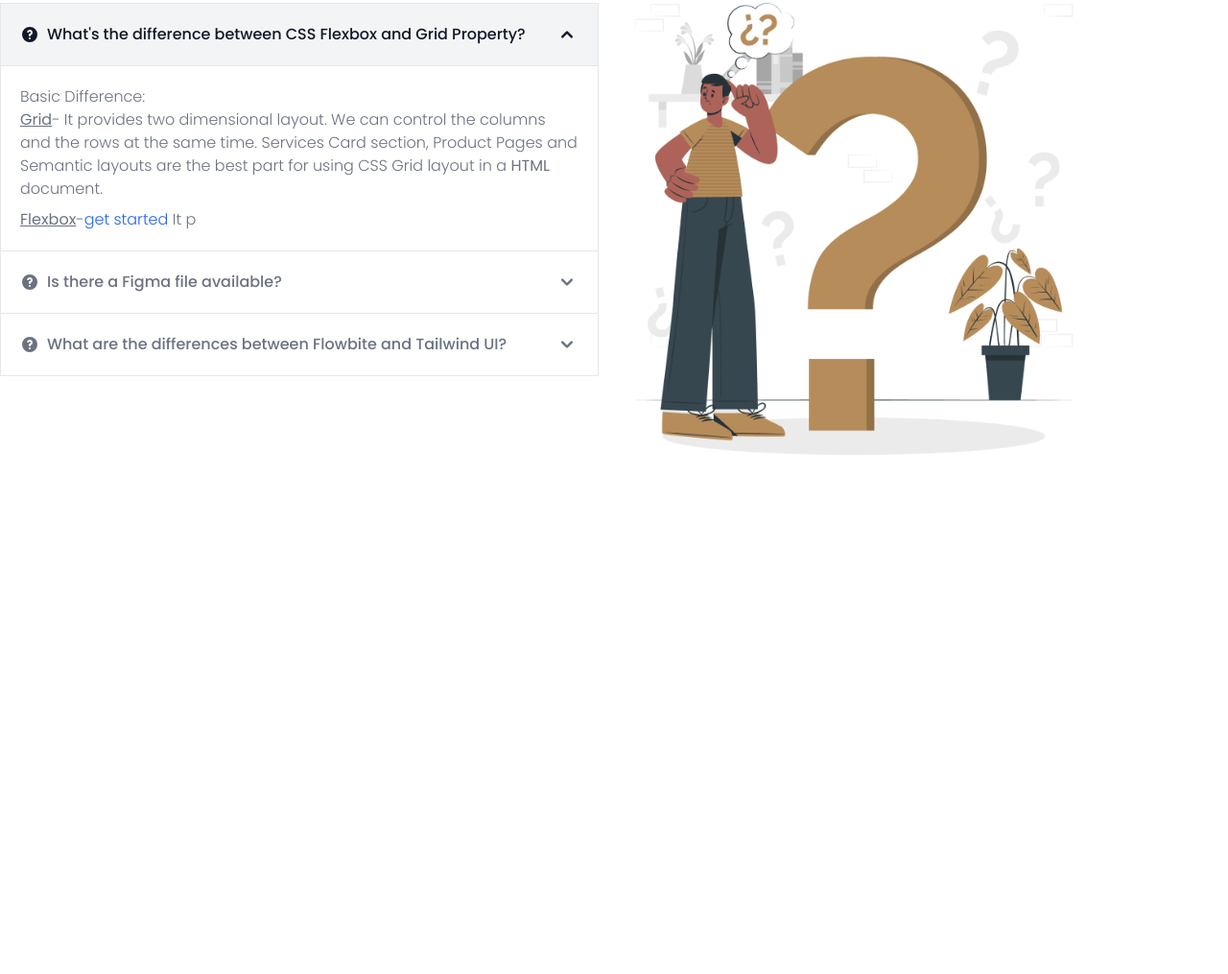
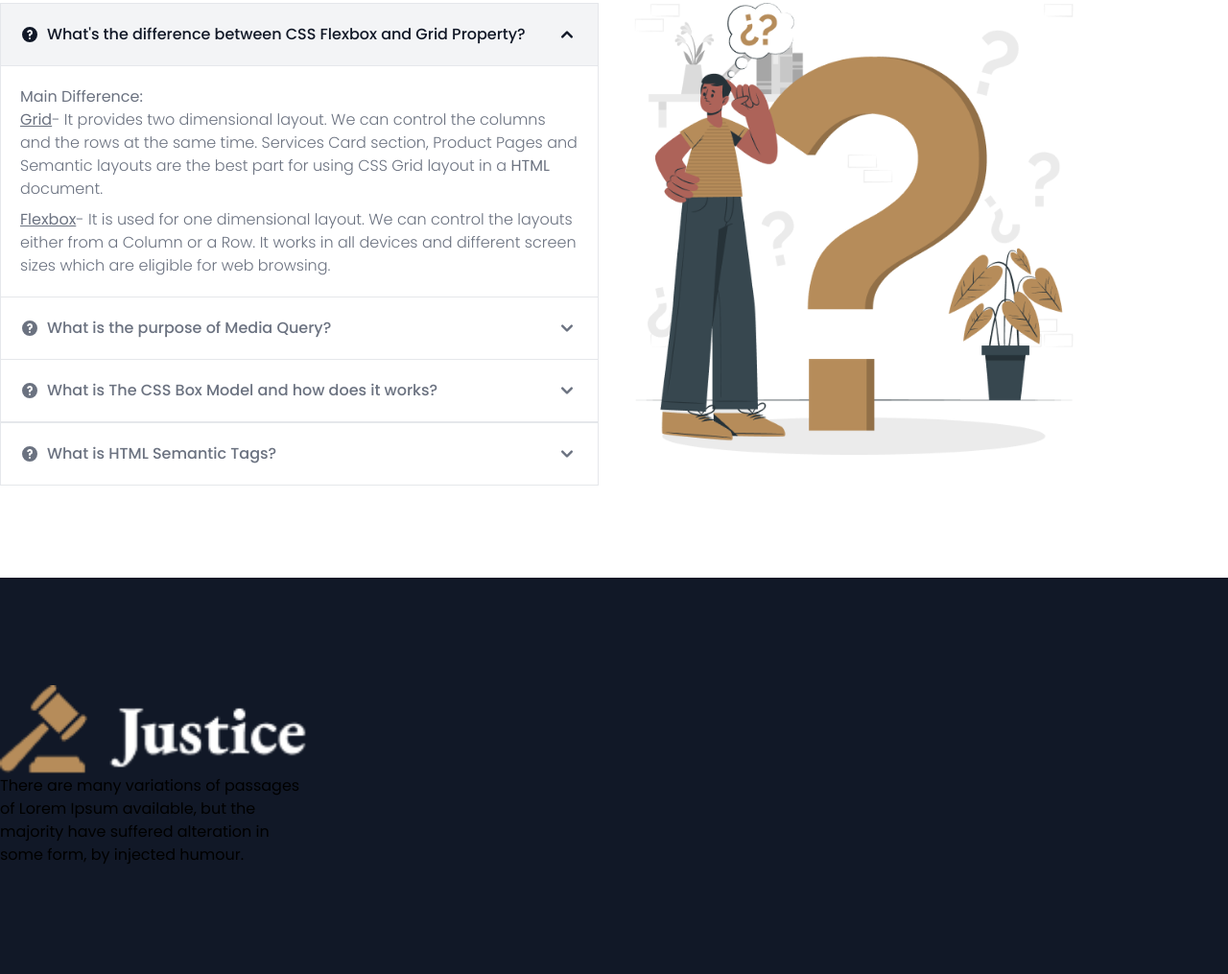
Before and after one commit to mahdi105/Project-C-Legal-House-Justice, a plain HTML site: page index.html in a window 1280 px wide. Shown: the part 2863-3878 px from the top of the page at 96% size. Before the commit the page ends 3433 px from the top, so only its background shows below. Drawn offline with nearby package versions, Linux system fonts and the light colour scheme.

Commit message:
Added the 4 questions to the FAQ's section with their answers using flowbit accordion component

```diff
--- a/index.html
+++ b/index.html
@@ -427,10 +427,8 @@
                     <div id="accordion-open-body-1" class="hidden" aria-labelledby="accordion-open-heading-1">
                         <div
                             class="p-5 font-light border border-b-0 border-gray-200 dark:border-gray-700 dark:bg-gray-900">
-                            <p class="mb-2 text-gray-500 dark:text-gray-400">Basic Difference: <br><Strong><u>Grid</u></Strong>- It provides two dimensional layout. We can control the columns and the rows at the same time. Services Card section, Product Pages and Semantic layouts are the best part for using CSS Grid layout in a <strong>HTML</strong> document.</p>
-                            <p class="text-gray-500 dark:text-gray-400"><strong><u>Flexbox</u></strong>-<a
-                                    href="/docs/getting-started/introduction/"
-                                    class="text-blue-600 dark:text-blue-500 hover:underline">get started</a> It p</p>
+                            <p class="mb-2 text-gray-500 dark:text-gray-400"><strong>Main Difference:</strong> <br><Strong><u>Grid</u></Strong>- It provides two dimensional layout. We can control the columns and the rows at the same time. Services Card section, Product Pages and Semantic layouts are the best part for using CSS Grid layout in a <strong>HTML</strong> document.</p>
+                            <p class="text-gray-500 dark:text-gray-400"><strong><u>Flexbox</u></strong>- It is used for one dimensional layout. We can control the layouts either from a Column or a Row. It works in all devices and different screen sizes which are eligible for web browsing.</p>
                         </div>
                     </div>
                     <h2 id="accordion-open-heading-2">
@@ -443,7 +441,7 @@
                                     <path fill-rule="evenodd"
                                         d="M18 10a8 8 0 11-16 0 8 8 0 0116 0zm-8-3a1 1 0 00-.867.5 1 1 0 11-1.731-1A3 3 0 0113 8a3.001 3.001 0 01-2 2.83V11a1 1 0 11-2 0v-1a1 1 0 011-1 1 1 0 100-2zm0 8a1 1 0 100-2 1 1 0 000 2z"
                                         clip-rule="evenodd"></path>
-                                </svg>Is there a Figma file available?</span>
+                                </svg>What is the purpose of Media Query?</span>
                             <svg data-accordion-icon class="w-6 h-6 shrink-0" fill="currentColor" viewBox="0 0 20 20"
                                 xmlns="http://www.w3.org/2000/svg">
                                 <path fill-rule="evenodd"
@@ -454,13 +452,7 @@
                     </h2>
                     <div id="accordion-open-body-2" class="hidden" aria-labelledby="accordion-open-heading-2">
                         <div class="p-5 font-light border border-b-0 border-gray-200 dark:border-gray-700">
-                            <p class="mb-2 text-gray-500 dark:text-gray-400">Flowbite is first conceptualized and
-                                designed using the Figma software so everything you see in the library has a design
-                                equivalent in our Figma file.</p>
-                            <p class="text-gray-500 dark:text-gray-400">Check out the <a
-                                    href="https://flowbite.com/figma/"
-                                    class="text-blue-600 dark:text-blue-500 hover:underline">Figma design system</a>
-                                based on the utility classes from Tailwind CSS and components from Flowbite.</p>
+                            <p class="text-gray-500 dark:text-gray-400">It allows the designs to adapt in difference devices according their screen sizes. Every visitors visit your website from different device and the screen sizes are different also. <strong><u>CSS Media Query</u></strong> is used to look good and provide the best user experience to all of your visitors from different screen sizes.</p>
                         </div>
                     </div>
                     <h2 id="accordion-open-heading-3">
@@ -473,7 +465,7 @@
                                     <path fill-rule="evenodd"
                                         d="M18 10a8 8 0 11-16 0 8 8 0 0116 0zm-8-3a1 1 0 00-.867.5 1 1 0 11-1.731-1A3 3 0 0113 8a3.001 3.001 0 01-2 2.83V11a1 1 0 11-2 0v-1a1 1 0 011-1 1 1 0 100-2zm0 8a1 1 0 100-2 1 1 0 000 2z"
                                         clip-rule="evenodd"></path>
-                                </svg> What are the differences between Flowbite and Tailwind UI?</span>
+                                </svg> What is The CSS Box Model and how does it works?</span>
                             <svg data-accordion-icon class="w-6 h-6 shrink-0" fill="currentColor" viewBox="0 0 20 20"
                                 xmlns="http://www.w3.org/2000/svg">
                                 <path fill-rule="evenodd"
@@ -484,20 +476,31 @@
                     </h2>
                     <div id="accordion-open-body-3" class="hidden" aria-labelledby="accordion-open-heading-3">
                         <div class="p-5 font-light border border-t-0 border-gray-200 dark:border-gray-700">
-                            <p class="mb-2 text-gray-500 dark:text-gray-400">The main difference is that the core
-                                components from Flowbite are open source under the MIT license, whereas Tailwind UI is a
-                                paid product. Another difference is that Flowbite relies on smaller and standalone
-                                components, whereas Tailwind UI offers sections of pages.</p>
-                            <p class="mb-2 text-gray-500 dark:text-gray-400">However, we actually recommend using both
-                                Flowbite, Flowbite Pro, and even Tailwind UI as there is no technical reason stopping
-                                you from using the best of two worlds.</p>
-                            <p class="mb-2 text-gray-500 dark:text-gray-400">Learn more about these technologies:</p>
-                            <ul class="pl-5 text-gray-500 list-disc dark:text-gray-400">
-                                <li><a href="https://flowbite.com/pro/"
-                                        class="text-blue-600 dark:text-blue-500 hover:underline">Flowbite Pro</a></li>
-                                <li><a href="https://tailwindui.com/" rel="nofollow"
-                                        class="text-blue-600 dark:text-blue-500 hover:underline">Tailwind UI</a></li>
-                            </ul>
+                            <p class="mb-2 text-gray-500 dark:text-gray-400">It's a concept of container that contains multiple css properties these are content itself, Padding, Border, Margin. CSS Box model is used to create the design and layout of web pages. </p>
+                        </div>
+                    </div>
+                    <h2 id="accordion-open-heading-4">
+                        <button type="button"
+                            class="flex items-center justify-between w-full p-5 font-medium text-left text-gray-500 border border-gray-200 focus:ring-4 focus:ring-gray-200 dark:focus:ring-gray-800 dark:border-gray-700 dark:text-gray-400 hover:bg-gray-100 dark:hover:bg-gray-800"
+                            data-accordion-target="#accordion-open-body-4" aria-expanded="false"
+                            aria-controls="accordion-open-body-4">
+                            <span class="flex items-center"><svg class="w-5 h-5 mr-2 shrink-0" fill="currentColor"
+                                    viewBox="0 0 20 20" xmlns="http://www.w3.org/2000/svg">
+                                    <path fill-rule="evenodd"
+                                        d="M18 10a8 8 0 11-16 0 8 8 0 0116 0zm-8-3a1 1 0 00-.867.5 1 1 0 11-1.731-1A3 3 0 0113 8a3.001 3.001 0 01-2 2.83V11a1 1 0 11-2 0v-1a1 1 0 011-1 1 1 0 100-2zm0 8a1 1 0 100-2 1 1 0 000 2z"
+                                        clip-rule="evenodd"></path>
+                                </svg>What is HTML Semantic Tags?</span>
+                            <svg data-accordion-icon class="w-6 h-6 shrink-0" fill="currentColor" viewBox="0 0 20 20"
+                                xmlns="http://www.w3.org/2000/svg">
+                                <path fill-rule="evenodd"
+                                    d="M5.293 7.293a1 1 0 011.414 0L10 10.586l3.293-3.293a1 1 0 111.414 1.414l-4 4a1 1 0 01-1.414 0l-4-4a1 1 0 010-1.414z"
+                                    clip-rule="evenodd"></path>
+                            </svg>
+                        </button>
+                    </h2>
+                    <div id="accordion-open-body-4" class="hidden" aria-labelledby="accordion-open-heading-3">
+                        <div class="p-5 font-light border border-t-0 border-gray-200 dark:border-gray-700">
+                            <p class="mb-2 text-gray-500 dark:text-gray-400"><Strong><u>HTML</u></Strong> semantic tags are basically meaningful tags. These tags are used for more readability & these are introduced in <strong>HTML5</strong>. Such as &lt;header&gt;, &lt;footer&gt;, &lt;main&gt;, &lt;nav&gt;, &lt;aside&gt;, &lt;section&gt; etc. From HTML5 &lt;section&gt; tag is having more priority than &lt;div&gt; tag</p>
                         </div>
                     </div>
                 </div>
@@ -506,13 +509,22 @@
                 </div>
             </div>
         </section>
-
     </main>
     <!----------------------------------
         Footer
     ------------------------------------>
-    <footer>
-
+    <footer class="bg-gray-900">
+        <div class="container mx-auto py-28">
+            <section class="grid grid-cols-1 md:grid-cols-4">
+                <div class="flex flex-col">
+                    <img src="images/logo.png" alt="">
+                    <p>There are many variations of passages of Lorem Ipsum available, but the majority have suffered alteration in some form, by injected humour.</p>
+                </div>
+                <div></div>
+                <div></div>
+                <div></div>
+            </section>
+        </div>
     </footer>
 
     <!-------------------------------------
```
